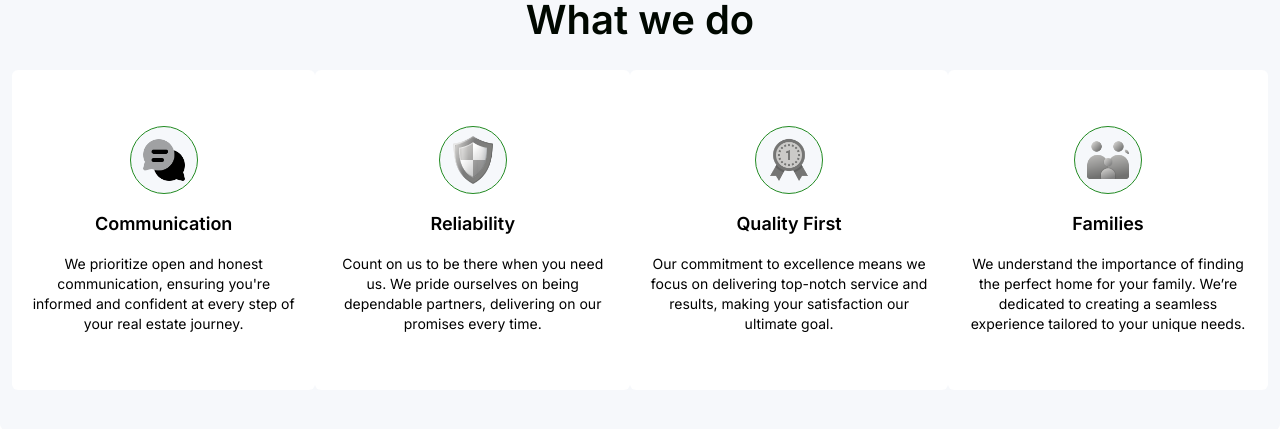
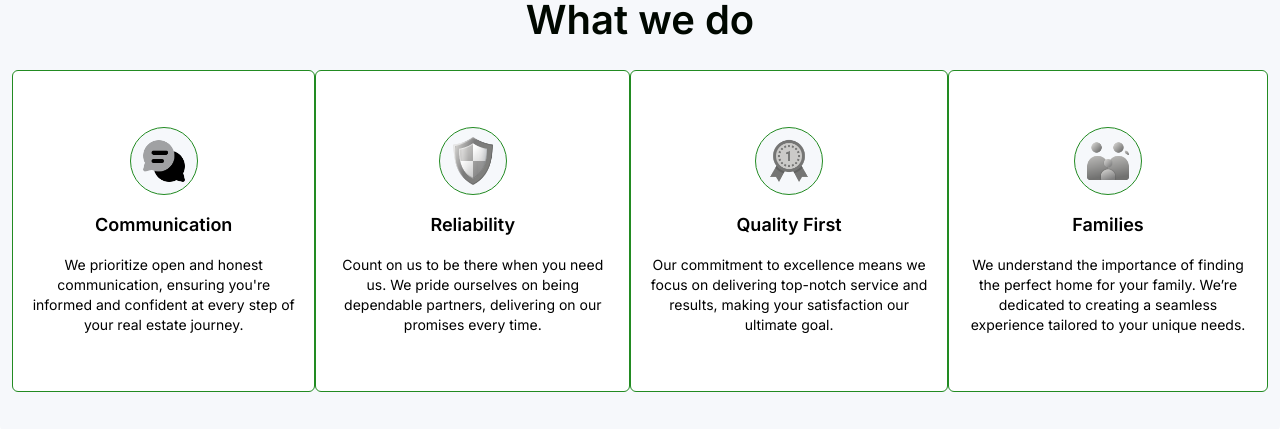
Before and after one commit to henry1234-net/Abbah-real-estate, a Next.js app in the folder my-app/: page / in a window 1280 px wide. Shown: the part 1339-1768 px from the top of the page. Built offline with nearby package versions, Linux system fonts and the light colour scheme.

Commit message:
added border to what we do cards

```diff
--- a/my-app/src/app/page.tsx
+++ b/my-app/src/app/page.tsx
@@ -142,7 +142,7 @@ export default function LoginPage() {
         </h2>
         <div className='flex flex-col md:flex-row items-center justify-around text-center'>
           {whatWeDo.map((texts, index) =>(
-            <Card key={index} className='md:mb-0 mb-4'>
+            <Card key={index} className='md:mb-0 mb-4 border border-bakson-main-green'>
               <div className="block my-4 mx-auto w-fit bg-bakson-milk/50 rounded-full border border-bakson-main-green p-2">
                 <Image
                 src={texts.icon}
```
